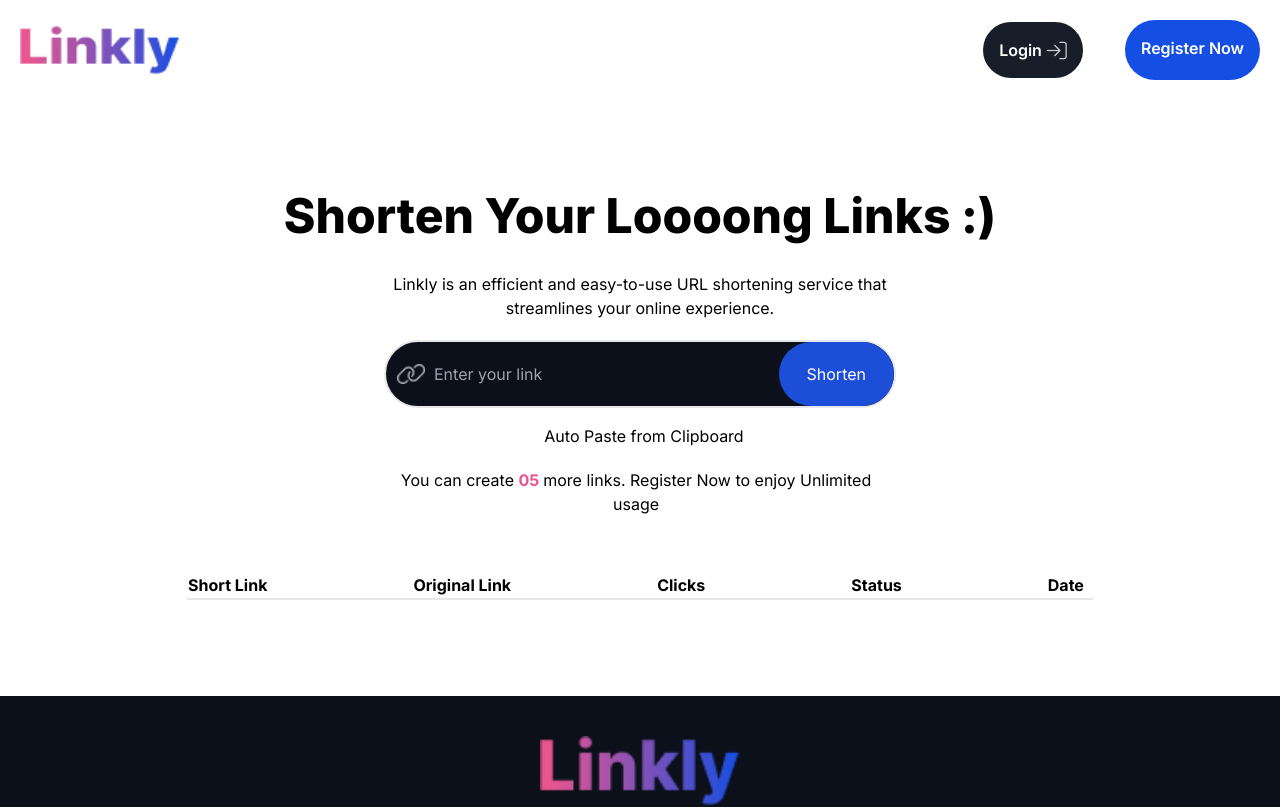
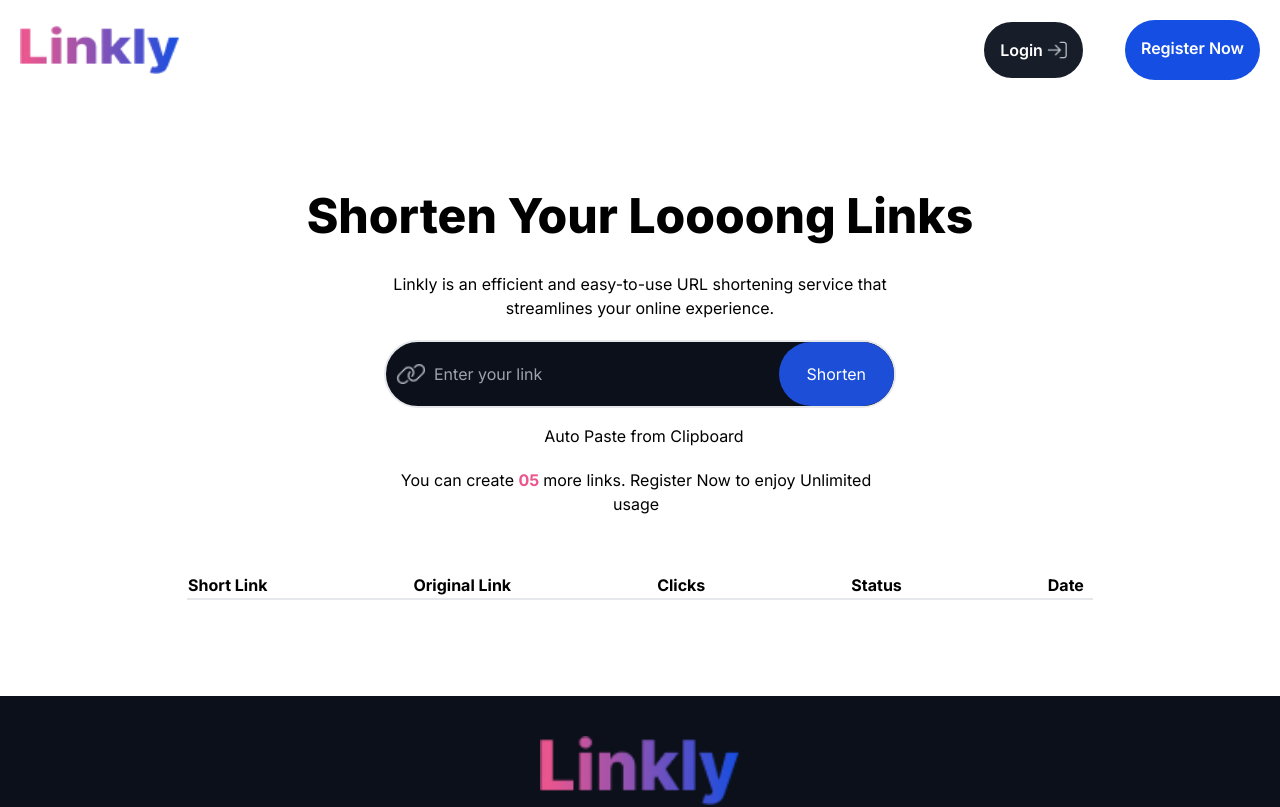
Before and after one commit to Hammad014/shortner, a Next.js app: page / in a window 1280 px wide. Shown: the top 807 px of the page. Built offline with nearby package versions, Linux system fonts and the light colour scheme.

Commit message:
error correction

```diff
--- a/src/app/components/Navbar.tsx
+++ b/src/app/components/Navbar.tsx
@@ -43,7 +43,7 @@
   {showSignIn && (
     <Link href='/login' style={{border:'2px solid white',backgroundColor:'#181e29',borderRadius:'30px'}} className='flex font-semibold items-center p-4 rounded-3xl cursor-pointer'>
       <p className='rounded-2xl pr-1'>Login </p>
-      <img src='./images/sign-in.png' alt=''/>
+      <Image src='/images/sign-in.png' width={20} height={20} alt='login icon'/>
     </Link>
   )}
   {showRegister && (
--- a/src/app/login/page.tsx
+++ b/src/app/login/page.tsx
@@ -120,7 +120,7 @@
                Sign in with Google
             </button>
             <p className='text-lg text-bold text-center mt-6'>
-              Don't have an account: <Link href='/register' ><span style={{ color: '#144ee3', textDecoration: 'underline' }} className='ml-2'>Sign up</span></Link>
+              Do not have an account: <Link href='/register' ><span style={{ color: '#144ee3', textDecoration: 'underline' }} className='ml-2'>Sign up</span></Link>
             </p>
           </div>
         </div>
--- a/src/app/main/page.tsx
+++ b/src/app/main/page.tsx
@@ -32,7 +32,7 @@
     <div>
 
       <div className='lg:max-w-3xl font-fam m-auto text-center mt-20 md:max-w-lg main-div'>
-        <h1 className='gradient-text lg:text-5xl font-extrabold p-3 md:text-4xl sm:text-3xl main-heading'>Shorten Your Loooong Links :) </h1>
+        <h1 className='gradient-text lg:text-5xl font-extrabold p-3 md:text-4xl sm:text-3xl main-heading'>Shorten Your Loooong Links </h1>
         <p className='mbl-main-dis1 mt-5 max-w-lg m-auto text-md text-center main-p'>
           Linkly is an efficient and easy-to-use URL shortening service that streamlines your online experience.
         </p>
@@ -75,7 +75,7 @@
         <div className='mbl-main-dis1 max-w-lg align-middle m-auto mt-5'>
           <p className='mr-2'>
             You can create <span className='mr-1' style={{ color: '#eb568e', fontWeight: 'bolder' }}>05</span>
-            more links. Register Now to enjoy Unlimited usage{' '}
+            more links. Register Now to enjoy Unlimited usage
             {/* <FontAwesomeIcon icon="fa-solid fa-circle-question" /> */}
           </p>
         </div>
--- a/src/app/privacypolicy/page.tsx
+++ b/src/app/privacypolicy/page.tsx
@@ -1,4 +1,5 @@
-import React from 'react'
+import React from 'react';
+import Image from 'next/image';
 
 const page = () => {
   return (
@@ -7,7 +8,7 @@
         {/* <Navbar showSignIn={true} showRegister={true} /> */}
         <div className='articles max-w-5xl mt-10 ml-10 p-6'>
           <h1 className='font-semibold text-justify text-3xl mb-4'>
-            Privacy Policy for <img className='inline h-8' src='./images/Linkly.png' alt='Linkly Logo' /> :
+            Privacy Policy for <Image className='inline h-8' width={130} height={40} src='./images/Linkly.png' alt='Linkly Logo' /> :
           </h1>
 
           <section className='mb-6'>
@@ -89,7 +90,7 @@
           </section>
 
           <section className='mb-6'>
-            <h2 className='text-2xl font-semibold mb-2'>8. Children's Privacy</h2>
+            <h2 className='text-2xl font-semibold mb-2'>8. Children Privacy</h2>
             <p>Our services are not intended for users under the age of 13. We do not knowingly collect personal information from children.</p>
           </section>
 
```
